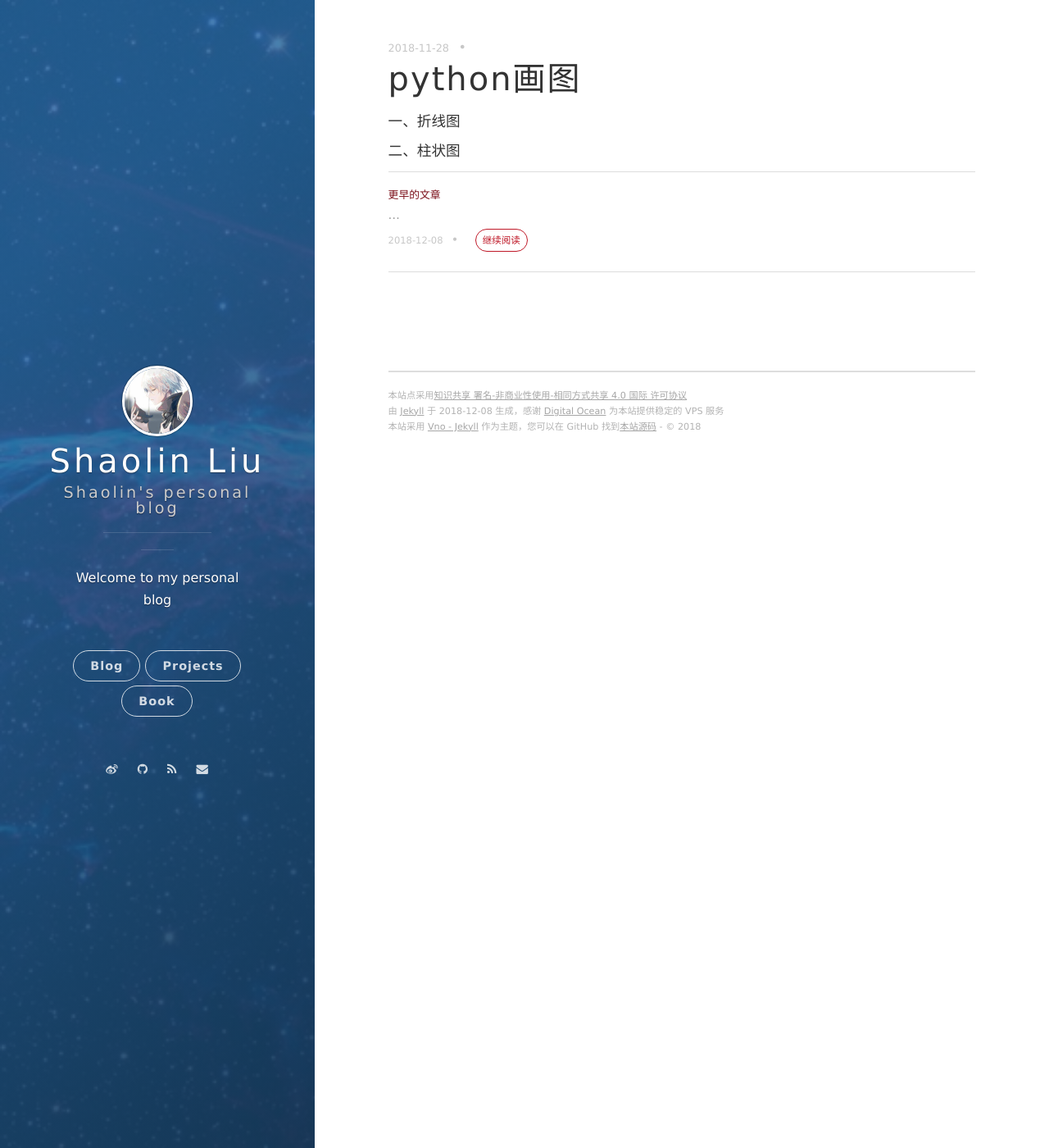
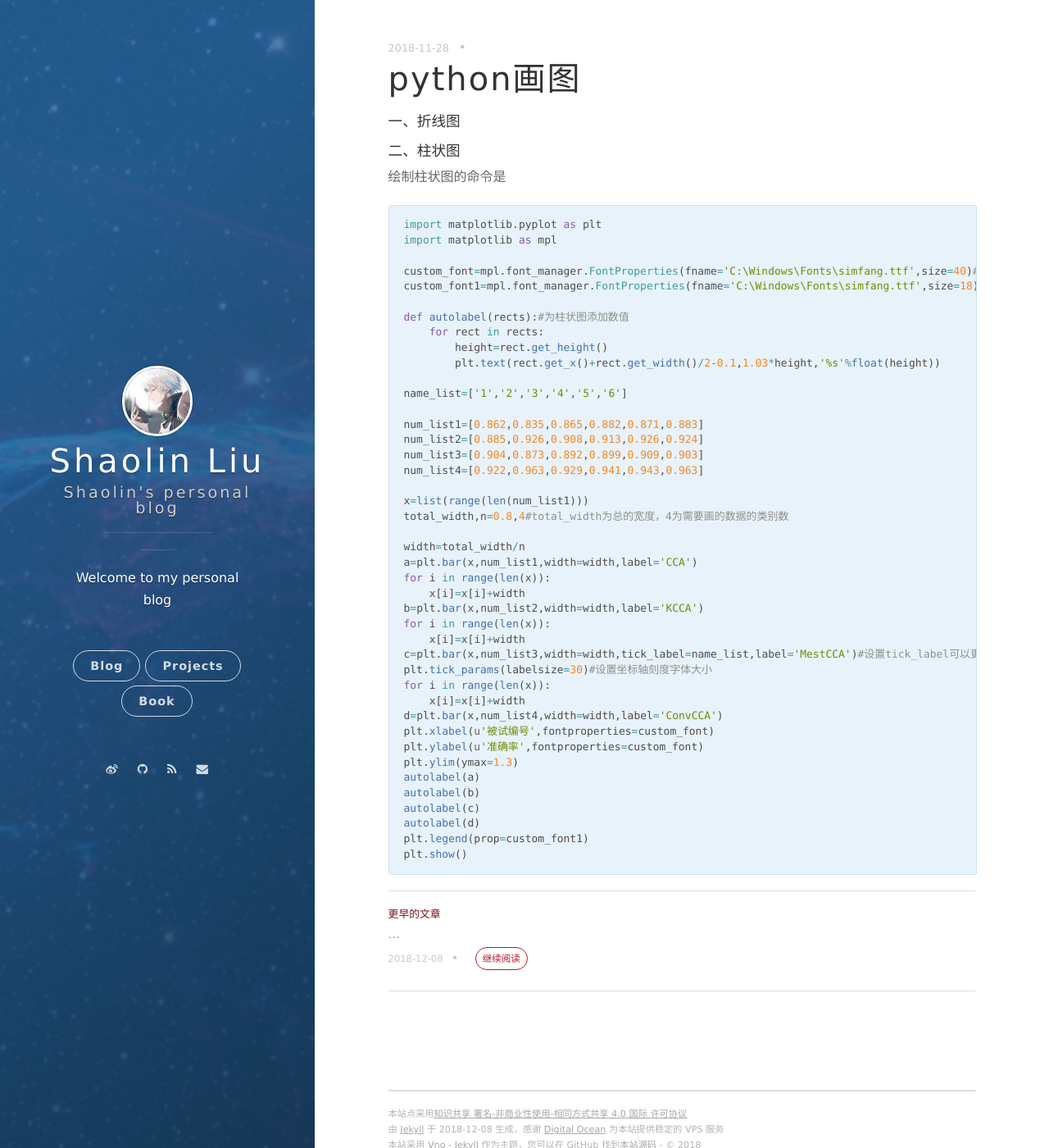
Before and after one commit to magical2world/blog.github.io, a Jekyll site: the page built from _posts/2018-11-28-python-plot.md, in a window 1280 px wide and 1400 px high. Shown: the whole window at 82% size. Built offline with Jekyll 4.4.1, drawn with Linux system fonts in a browser that asks for light colours; nearby versions of some CDN libraries; comment, search, counter and statistics services are not loaded.

Commit message:
2018-11-28

````diff
--- a/_posts/2018-11-28-python-plot.md
+++ b/_posts/2018-11-28-python-plot.md
@@ -7,3 +7,50 @@ date: 2018-11-28 22:14:32.000000000 +09:00
 #### 一、折线图
 
 #### 二、柱状图
+
+绘制柱状图的命令是
+
+```python
+import matplotlib.pyplot as plt
+import matplotlib as mpl
+
+custom_font=mpl.font_manager.FontProperties(fname='C:\Windows\Fonts\simfang.ttf',size=40)#设置字体格式1
+custom_font1=mpl.font_manager.FontProperties(fname='C:\Windows\Fonts\simfang.ttf',size=18)#设置字体格式2
+
+def autolabel(rects):#为柱状图添加数值
+    for rect in rects:
+        height=rect.get_height()
+        plt.text(rect.get_x()+rect.get_width()/2-0.1,1.03*height,'%s'%float(height))
+
+name_list=['1','2','3','4','5','6']
+
+num_list1=[0.862,0.835,0.865,0.882,0.871,0.883]
+num_list2=[0.885,0.926,0.908,0.913,0.926,0.924]
+num_list3=[0.904,0.873,0.892,0.899,0.909,0.903]
+num_list4=[0.922,0.963,0.929,0.941,0.943,0.963]
+
+x=list(range(len(num_list1)))
+total_width,n=0.8,4#total_width为总的宽度，4为需要画的数据的类别数
+
+width=total_width/n
+a=plt.bar(x,num_list1,width=width,label='CCA')
+for i in range(len(x)):
+    x[i]=x[i]+width
+b=plt.bar(x,num_list2,width=width,label='KCCA')
+for i in range(len(x)):
+    x[i]=x[i]+width
+c=plt.bar(x,num_list3,width=width,tick_label=name_list,label='MestCCA')#设置tick_label可以更改横坐标的名称
+plt.tick_params(labelsize=30)#设置坐标轴刻度字体大小
+for i in range(len(x)):
+    x[i]=x[i]+width
+d=plt.bar(x,num_list4,width=width,label='ConvCCA')
+plt.xlabel(u'被试编号',fontproperties=custom_font)
+plt.ylabel(u'准确率',fontproperties=custom_font)
+plt.ylim(ymax=1.3)
+autolabel(a)
+autolabel(b)
+autolabel(c)
+autolabel(d)
+plt.legend(prop=custom_font1)
+plt.show()
+```
````
